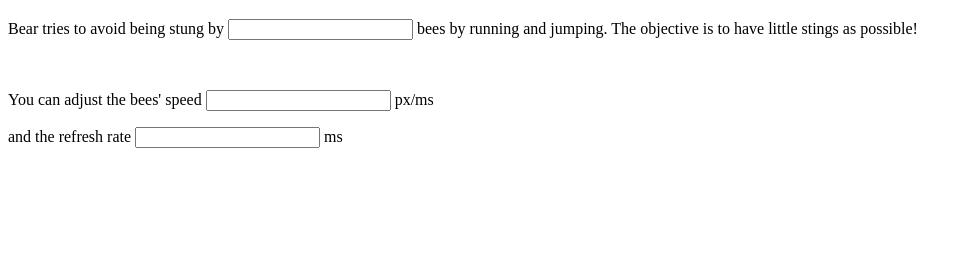
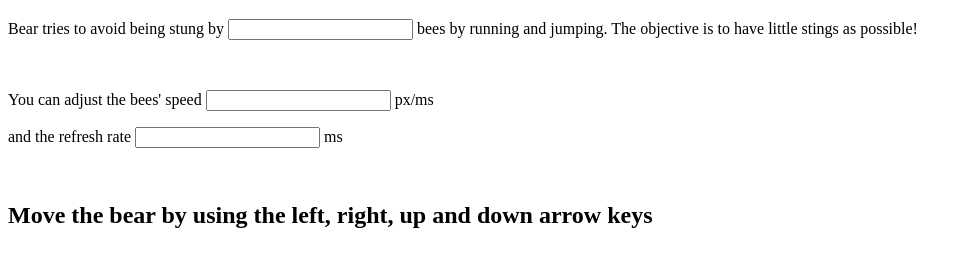
Before and after one commit to Lukas-Jurcaga/lab2-dom, a plain HTML site: page index.html in a window 1280 px wide. Shown: the part 61-328 px from the top of the page, without its empty margins (0-971 px from the left). Drawn offline with Linux system fonts and the light colour scheme.

Commit message:
Added to description, added stylesheet.

```diff
--- a/index.html
+++ b/index.html
@@ -2,6 +2,7 @@
 <html lang="en">
 <head>
     <meta charset="UTF-8">
+
     <title>Bear Escape</title>
 </head>
 <body>
@@ -18,6 +19,8 @@
     <p>
         and the refresh rate <input type="number" id="refrate"> ms
     </p>
+    <br>
+    <h2>Move the bear by using the left, right, up and down arrow keys</h2>
 </div>
 
 <div id="scores">
--- /dev/null
+++ b/style.css
@@ -0,0 +1,7 @@
+body {
+    background-color: aliceblue;
+}
+
+#title {
+    background-color: cadetblue;
+}
```
